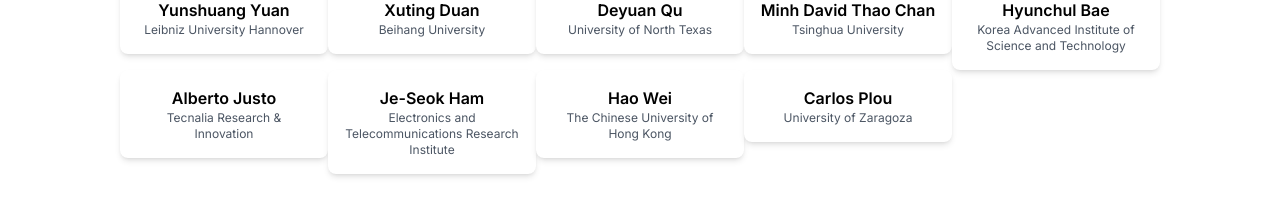
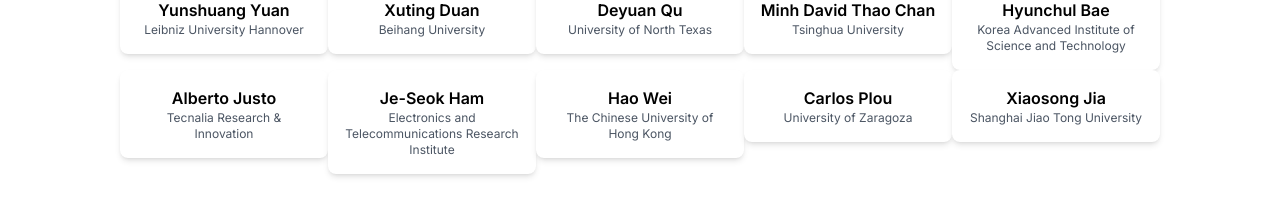
Before and after one commit to coop-intelligence/coop-intelligence.github.io, a Next.js app: page / in a window 1280 px wide. Shown: the part 5231-5455 px from the top of the page. Built offline with nearby package versions, Linux system fonts and the light colour scheme.

Commit message:
update program_committee

```diff
--- a/src/app/components/program_committee.jsx
+++ b/src/app/components/program_committee.jsx
@@ -27,6 +27,7 @@
             <CommitteeAvatar name="Je-Seok Ham" affiliation="Electronics and Telecommunications Research Institute"/>
             <CommitteeAvatar name="Hao Wei" affiliation="The Chinese University of Hong Kong"/>
             <CommitteeAvatar name="Carlos Plou" affiliation="University of Zaragoza"/>
+            <CommitteeAvatar name="Xiaosong Jia" affiliation="Shanghai Jiao Tong University" link="https://jiaxiaosong1002.github.io/"/>
         </div>
 
         <br/>
```
